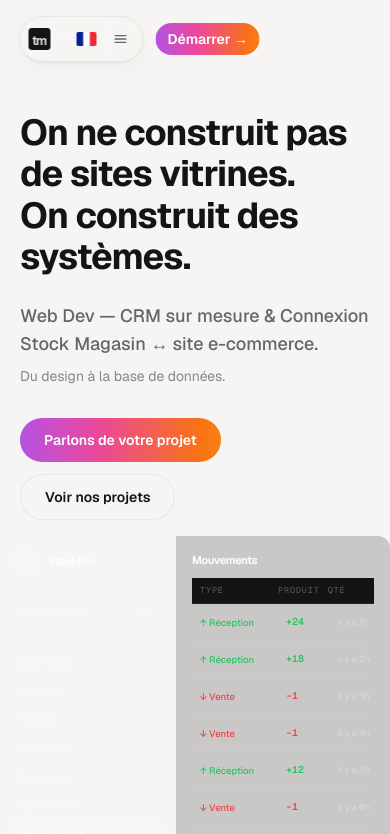
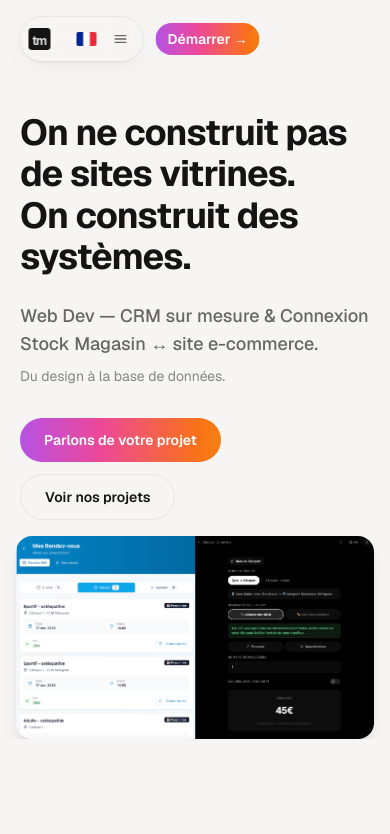
Before and after one commit to loanrmb/torquemade-v2, a Next.js app: page / in a window 390 px wide. Shown: the top 834 px of the page. Built offline with nearby package versions, Linux system fonts and the light colour scheme.

Commit message:
mobile: revert to static PNG on dashboard section
Hide CrmDashboardPreview below md and render preview-crm-logiciel.png as a
rounded card in its place. Desktop unchanged.

```diff
--- a/app/page.tsx
+++ b/app/page.tsx
@@ -87,9 +87,16 @@ export default function HomePage() {
           </div>
         </section>
 
-        {/* ── CONTAINER SCROLL — dashboard 3D (animated on all breakpoints) ── */}
+        {/* ── CONTAINER SCROLL — animated dashboard (desktop) + static PNG (mobile) ── */}
         <ContainerScroll titleComponent={<div aria-hidden="true" />}>
-          <div className="flex w-full h-[26rem] md:h-full">
+          <div className="block md:hidden w-full px-4">
+            <img
+              src="/images/preview-crm-logiciel.png"
+              alt="Dashboard logiciel de gestion de stock"
+              className="w-full rounded-2xl shadow-lg"
+            />
+          </div>
+          <div className="hidden md:flex w-full h-full">
             <CrmDashboardPreview />
           </div>
         </ContainerScroll>
```
